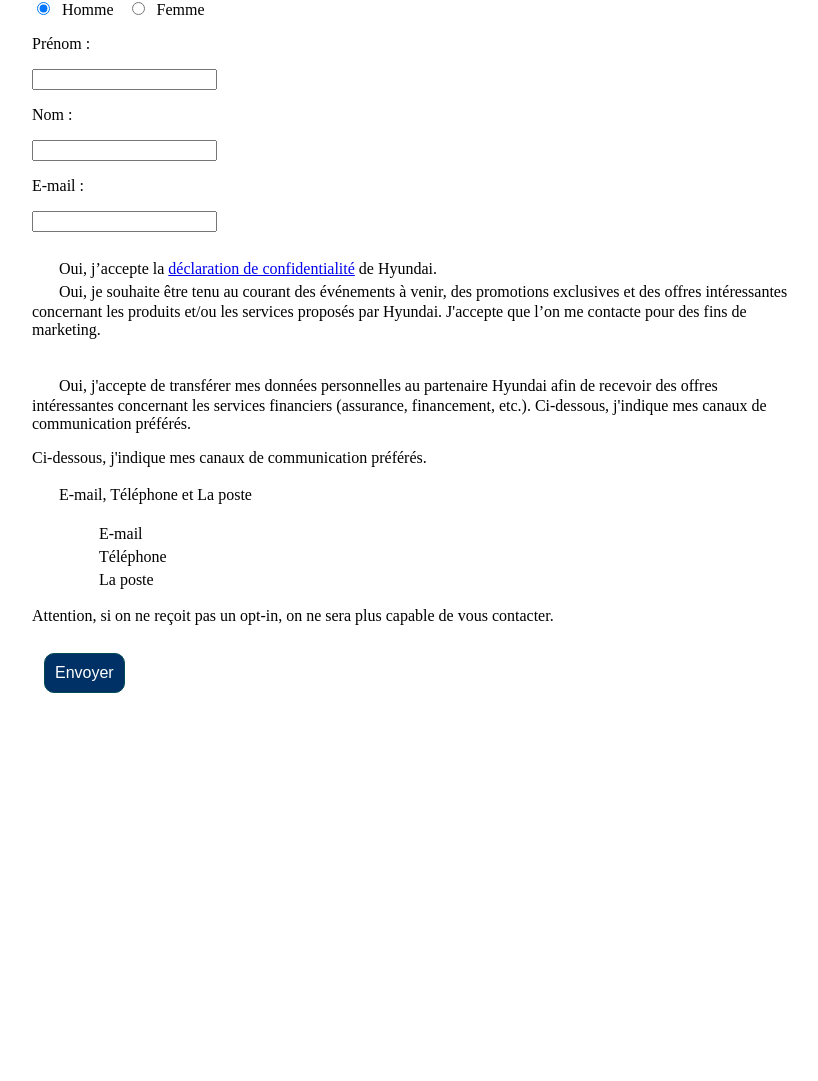
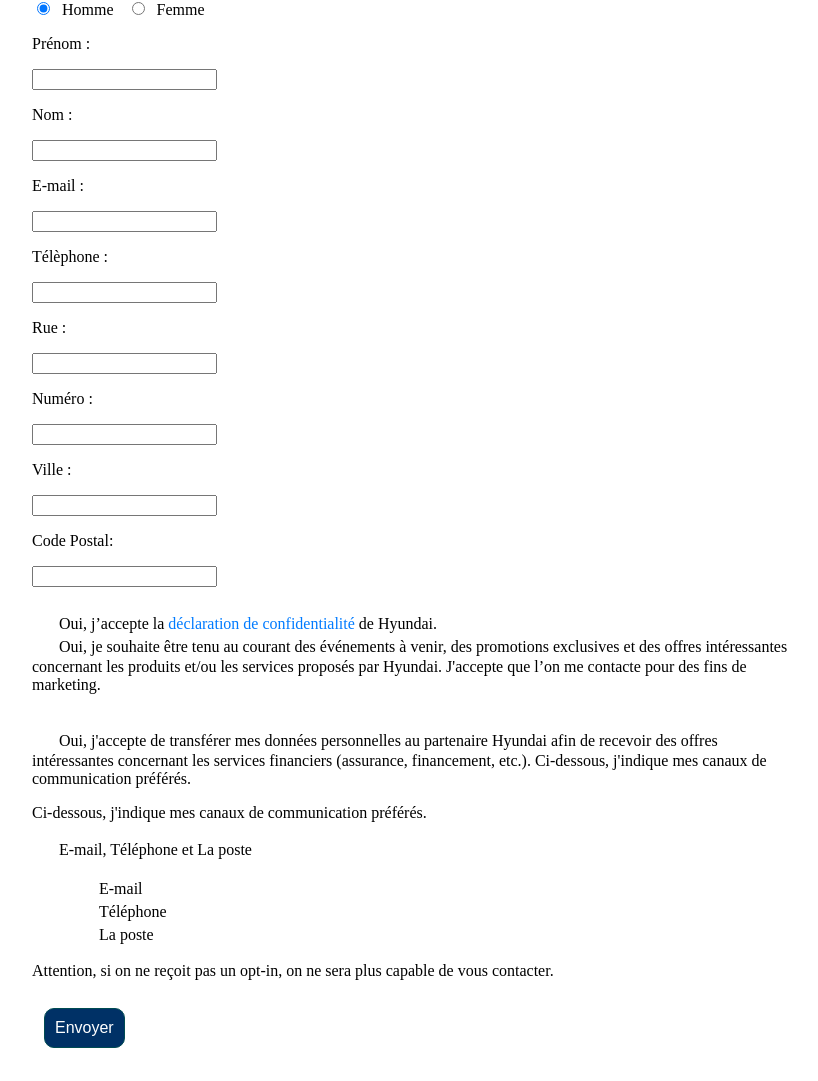
Before and after one commit to Wstephane/MFM-Digital, a PHP site: page / in a window 1280 px wide; the page is wider, and only the part inside the window is pictured. Shown: the part 657-1738 px from the top of that part, without its empty margins (224-1042 px from the left). Before the commit the page ends 1350 px from the top of that part, so only its background shows below. Run offline with PHP 8.4, Linux system fonts and the light colour scheme.

Commit message:
ajout seconde partie form + petite update css

```diff
--- a/formulaire_hyondai/index.php
+++ b/formulaire_hyondai/index.php
@@ -40,6 +40,26 @@
                     <div class="e-mail">
                         <p>E-mail :</p>
                         <input id="email" type="email" name="email">
+                    </div>
+                    <div class="telephone">
+                        <p>Télèphone :</p>
+                        <input type="texte" name="phone">
+                    </div>
+                    <div class="rue">
+                        <p>Rue :</p>
+                        <input type="text" name="street">
+                    </div>
+                    <div class="numero">
+                        <p>Numéro :</p>
+                        <input type="text" name="street_number">
+                    </div>
+                    <div class="ville">
+                        <p>Ville :</p>
+                        <input type="text" name="city">
+                    </div>
+                    <div class="code_postal">
+                        <p>Code Postal: </p>
+                        <input type="text" name="postal_code">
                     </div>
                 </div>
                 <div class="confidentialite">
@@ -108,7 +128,10 @@
                     },
                     "donneePartenaire": {
                         required: true
-                    }
+                    },
+                    "phone": {
+                        maxlength: 10,
+                    },
                 }
             })
 
--- a/formulaire_hyondai/style.css
+++ b/formulaire_hyondai/style.css
@@ -19,7 +19,17 @@ h1 {
   margin-right:25%;
 }
 
-#email {
+a {
+  color: #007bff;;
+  text-decoration: none;
+}
+
+a:hover {
+  color: #0056b3;
+  text-decoration: underline;
+}
+
+.code_postal {
   margin-bottom: 25px;
 }
 
@@ -49,6 +59,7 @@ ul li {
   padding: 10px;
   border-radius: 10px;
   border: 1px solid #004c52;
+  cursor: pointer;
 }
 
 #submit:hover {
```
Also changed, not shown: formulaire_hyondai/formulaire.php (+8 -2 lines), 1 other file.
